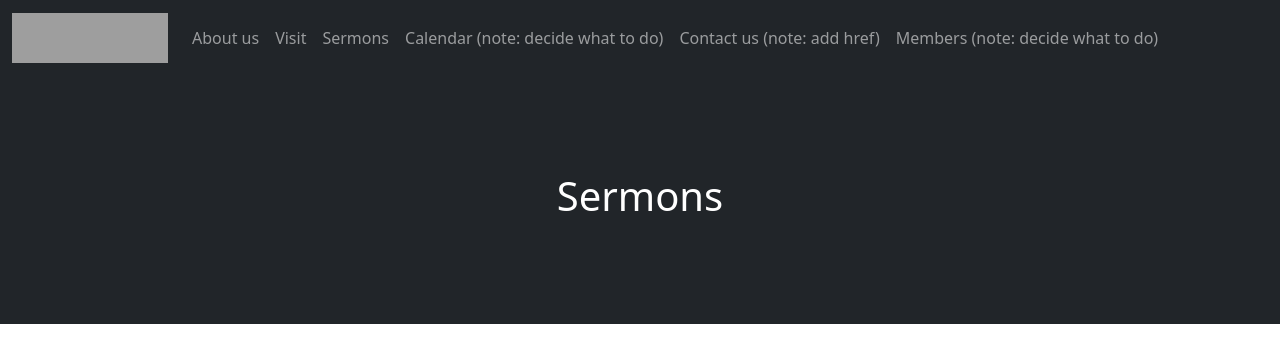
After one commit to Callen44/GHCwebsite, a Django app: template templates/sermons.html in a window 1280 px wide. The commit adds this page. Shown: the top 363 px of the page. Run offline with Django 3.2, Linux system fonts and the light colour scheme; the template is opened without the code that fills it, so the values that code supplies are empty; grey boxes are pictures that could not be loaded.

Commit message:
sermons page is up

```diff
--- a/GHCwebsite/urls.py
+++ b/GHCwebsite/urls.py
@@ -15,9 +15,9 @@ Including another URLconf
 """
 from django.contrib import admin
 from django.urls import path, include
-from index.views import index
 
 urlpatterns = [
     path('admin/', admin.site.urls, name="admin"),
     path('', include("index.urls"), name="index"),
+    path('sermons/', include(('sermons.urls', 'sermons'), namespace='sermons')),
 ]
--- a/sermons/views.py
+++ b/sermons/views.py
@@ -1,3 +1,5 @@
 from django.shortcuts import render
 
 # Create your views here.
+def index(request):
+    return render(request,'sermons.html')
--- a/templates/base.html
+++ b/templates/base.html
@@ -28,7 +28,7 @@
                 <a class="nav-link" aria-current="page" href="{% url 'visit' %}">Visit</a>
               </li>
               <li class="nav-item">
-                <a class="nav-link" aria-current="page">Sermons (note: add href)</a>
+                <a class="nav-link" aria-current="page" href="{% url 'sermons:index' %}">Sermons</a>
               </li>
               <li class="nav-item">
                 <a class="nav-link" aria-current="page">Calendar (note: decide what to do)</a>
--- /dev/null
+++ b/templates/sermons.html
@@ -0,0 +1,11 @@
+{% extends 'base.html' %}
+
+{% block content %}
+
+{% load static %}
+
+<div class="container-fluid p-5 bg-dark text-white text-center">
+    <h1 class="p-5">Sermons</h1>
+</div>
+
+{% endblock%}
```
Also changed, not shown: sermons/urls.py (added, +7 -0 lines).
